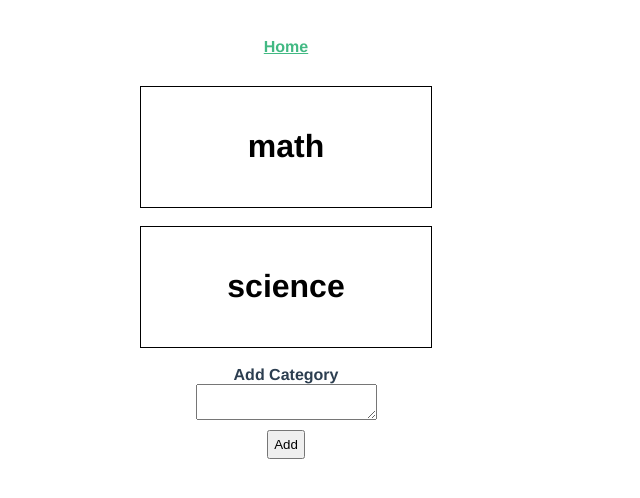
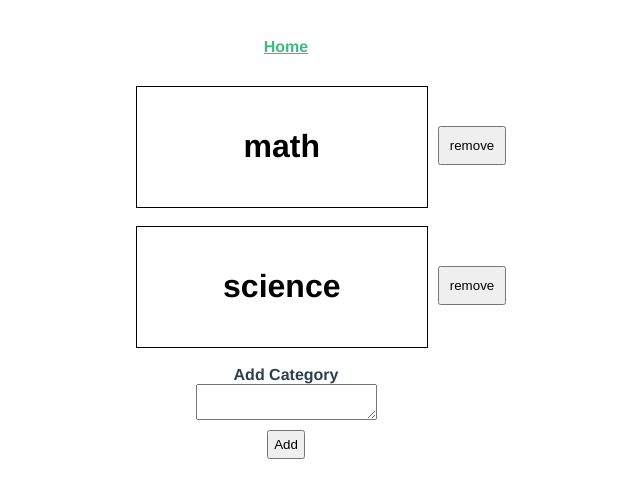
Before and after one commit to drewburton/toDoList, a Vue app: page / in a window 1280 px wide. Shown: the top 498 px of the page, without its empty margins (354-994 px from the left). Built offline with nearby package versions, Linux system fonts and the light colour scheme; data requests are answered from the project's data file.

Commit message:
added remove button to the category

```diff
--- a/db.json
+++ b/db.json
@@ -12,10 +12,8 @@
     {
       "id": 2,
       "title": "science",
-      "contents": [
-        "7",
-        "8",
-        "9"
+      "content": [
+        " "
       ]
     }
   ]
--- a/src/components/Category.vue
+++ b/src/components/Category.vue
@@ -1,9 +1,14 @@
 <template>
-  <router-link class="category-link" :to="{ name: 'CategoryInfo', params: { id: category.id }}">
-    <div class="category">
-      <h1> {{ category.title }} </h1>
+    <div class='category'>
+      <router-link class="category-link" :to="{ name: 'CategoryInfo', params: { id: category.id }}">
+        <div class='category-title'>
+          <h1> {{ category.title }} </h1>
+        </div>
+      </router-link>
+      <div class='remove-category'>
+        <button class='remove-category' @click="removeCategory(category.id)">remove</button>
+      </div>
     </div>
-  </router-link>
 </template>
 
 <script>
@@ -13,6 +18,11 @@ export default {
     category: {
       type: Object,
       required: true
+    }
+  },
+  methods: {
+    removeCategory (id) {
+      this.$emit('removeCategory', id)
     }
   }
 }
@@ -24,20 +34,36 @@ export default {
   text-decoration: none;
   color: #000000;
 }
+
 .category {
+  display: flex;
+  flex-direction: row;
+  align-content: center;
+  margin-left: 80px;
+}
+
+.category-title {
   width: 250px;
   padding: 20px;
   border: 1px solid #000000;
   margin-bottom: 18px;
   transition: all 0.25s ease
 }
-.category:hover {
+
+.remove-category {
+  padding: 10px;
+  margin-top: 15px;
+}
+
+.category-title:hover {
   transform: scale(1.05);
   box-shadow: 0px 3px 12px rgba(0, 0, 0, 0.2);
 }
+
 h3 {
   margin: 40px 0 0;
 }
+
 ul {
   list-style-type: none;
   padding: 0;
--- a/src/services/EventService.js
+++ b/src/services/EventService.js
@@ -19,5 +19,8 @@ export default {
   addCategory (category) {
     apiclient.post('/lists', category)
       .then(response => { console.log(response) })
+  },
+  removeCategory (id) {
+    apiclient.delete('/lists/' + id)
   }
 }
--- a/src/views/ToDo.vue
+++ b/src/views/ToDo.vue
@@ -1,6 +1,10 @@
 <template>
   <div class="home">
-      <Category v-for="category in categories" :key="category.id" :category="category"/>
+      <Category
+        v-for="category in categories"
+        :key="category.id"
+        :category="category"
+        @removeCategory="removeCategory"/>
       <div class='add-category'>
         <strong> Add Category </strong>
         <textarea class="add-category-area" v-model="categoryText"/>
@@ -44,6 +48,12 @@ export default {
         EventService.addCategory(this.categories[this.categories.length - 1])
         this.categoryText = ''
       }
+    },
+    removeCategory (id) {
+      if (this.categories[id - 1]) {
+        EventService.removeCategory(id)
+        this.categories.splice(id - 1, 1)
+      }
     }
   }
 }
```
